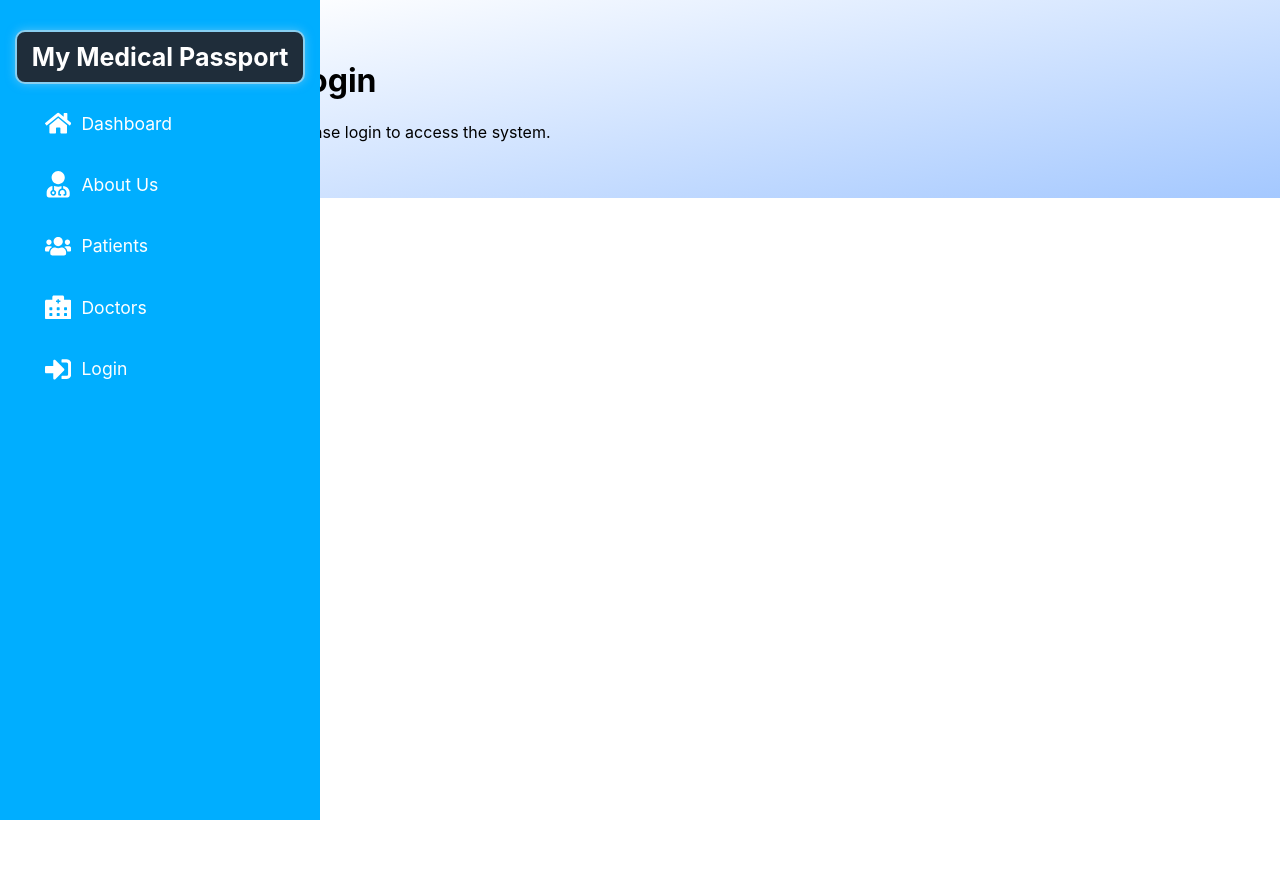
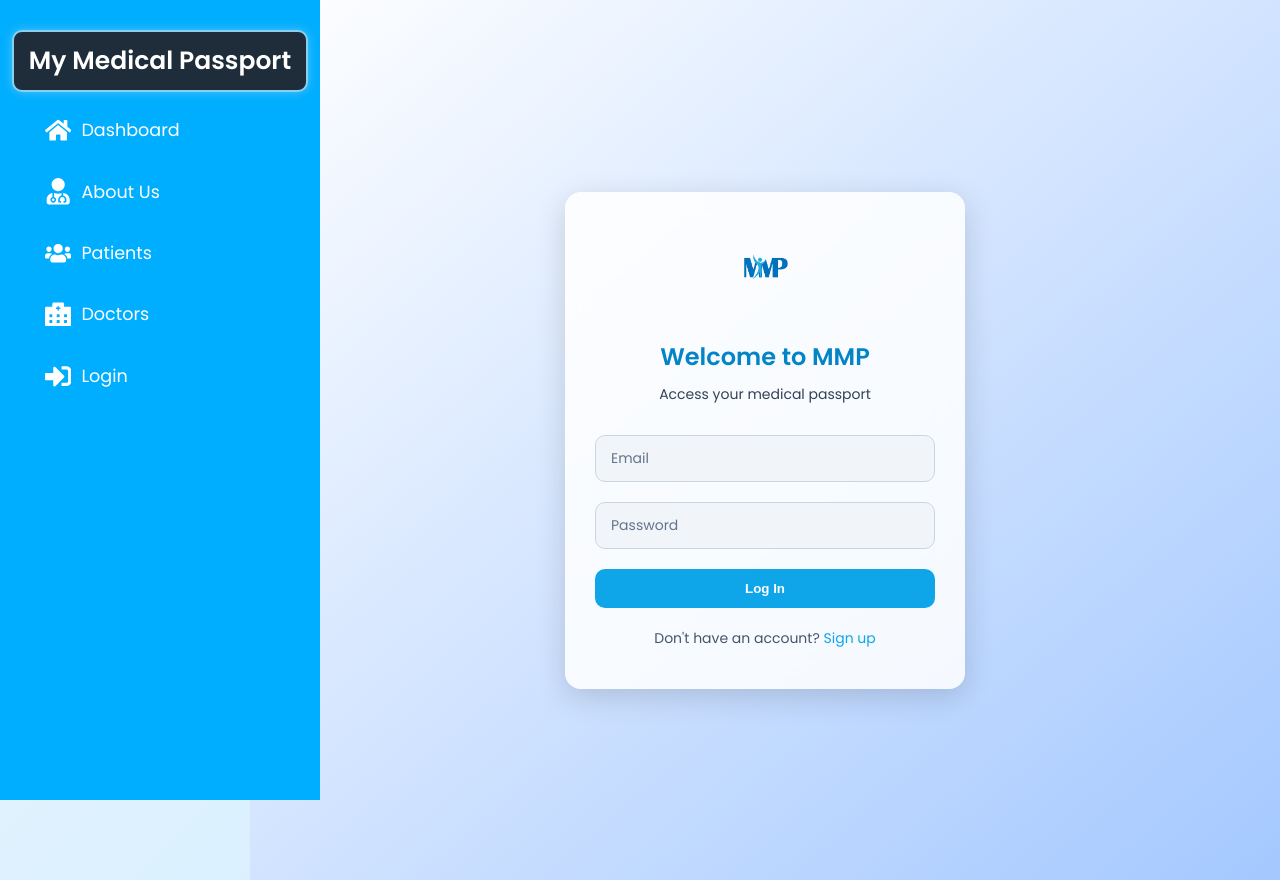
Before and after one commit to Omarelnoamy/health-connect, a React (Create React App) app in the folder frontend/: page /login in a window 1280 px wide. Before the commit the page ends 800 px from the top, so only its background shows below. Built offline with nearby package versions, Linux system fonts and the light colour scheme.

Commit message:
Add files via upload

```diff
--- /dev/null
+++ b/frontend/src/pages/Login.css
@@ -0,0 +1,148 @@
+@import url("https://fonts.googleapis.com/css2?family=Poppins:wght@400;600&display=swap");
+
+* {
+  box-sizing: border-box;
+  margin: 0;
+  padding: 0;
+}
+
+body,
+html {
+  height: 100%;
+  font-family: "Poppins", sans-serif;
+  background: linear-gradient(135deg, #e0f2fe, #bae6fd);
+}
+
+.login-wrapper {
+  display: flex;
+  justify-content: center;
+  align-items: center;
+  min-height: 100vh;
+  padding: 20px;
+}
+
+.login-card {
+  background: rgba(255, 255, 255, 0.85);
+  backdrop-filter: blur(12px);
+  padding: 40px 30px;
+  border-radius: 16px;
+  box-shadow: 0 8px 30px rgba(0, 0, 0, 0.15);
+  width: 100%;
+  max-width: 400px;
+  text-align: center;
+  animation: fadeUp 0.6s ease-out;
+}
+
+@keyframes fadeUp {
+  from {
+    opacity: 0;
+    transform: translateY(20px);
+  }
+  to {
+    opacity: 1;
+    transform: translateY(0);
+  }
+}
+
+.login-logo {
+  width: 80px;
+  margin-bottom: 20px;
+}
+
+.login-heading {
+  font-size: 24px;
+  color: #0284c7;
+  margin-bottom: 10px;
+}
+
+.login-sub {
+  font-size: 14px;
+  color: #334155;
+  margin-bottom: 30px;
+}
+
+.login-form {
+  display: flex;
+  flex-direction: column;
+  gap: 20px;
+}
+
+.form-group {
+  position: relative;
+}
+
+.form-group input {
+  width: 100%;
+  padding: 14px 12px;
+  font-size: 15px;
+  border: 1px solid #cbd5e1;
+  border-radius: 10px;
+  background: #f1f5f9;
+  outline: none;
+}
+
+.form-group label {
+  position: absolute;
+  top: 50%;
+  left: 12px;
+  transform: translateY(-50%);
+  font-size: 14px;
+  color: #64748b;
+  pointer-events: none;
+  transition: 0.2s ease all;
+  background-color: #f1f5f9;
+  padding: 0 4px;
+}
+
+.form-group input:focus + label,
+.form-group input:not(:placeholder-shown) + label {
+  top: -8px;
+  left: 10px;
+  font-size: 12px;
+  color: #0ea5e9;
+}
+
+.login-btn {
+  background-color: #0ea5e9;
+  color: white;
+  padding: 12px;
+  border: none;
+  border-radius: 10px;
+  font-weight: 600;
+  cursor: pointer;
+  transition: background-color 0.3s ease;
+}
+
+.login-btn:hover {
+  background-color: #0284c7;
+}
+
+.login-footer {
+  margin-top: 20px;
+  font-size: 14px;
+  color: #475569;
+}
+
+.login-footer a {
+  color: #0ea5e9;
+  text-decoration: none;
+}
+
+.login-footer a:hover {
+  text-decoration: underline;
+}
+
+/* Mobile tweaks */
+@media (max-width: 500px) {
+  .login-card {
+    padding: 30px 20px;
+  }
+
+  .login-heading {
+    font-size: 20px;
+  }
+
+  .login-btn {
+    font-size: 14px;
+  }
+}
--- a/frontend/src/pages/Login.jsx
+++ b/frontend/src/pages/Login.jsx
@@ -1,13 +1,54 @@
-import React from "react";
+import React, { useState } from "react";
+import "./Login.css";
+import logo from "../assets/MMP2.png";
 
-function Login() {
+export default function Login() {
+  const [form, setForm] = useState({ email: "", password: "" });
+
+  const handleChange = (e) =>
+    setForm({ ...form, [e.target.name]: e.target.value });
+
+  const handleSubmit = (e) => {
+    e.preventDefault();
+    console.log("Login data:", form);
+    // Add login logic here
+  };
+
   return (
-    <div className="login-page">
-      <h1>Login</h1>
-      <p>Please login to access the system.</p>
-      {/* Add your login form here */}
+    <div className="login-wrapper">
+      <div className="login-card">
+        <img src={logo} alt="MMP Logo" className="login-logo" />
+        <h2 className="login-heading">Welcome to MMP</h2>
+        <p className="login-sub">Access your medical passport</p>
+        <form onSubmit={handleSubmit} className="login-form">
+          <div className="form-group">
+            <input
+              type="email"
+              name="email"
+              required
+              onChange={handleChange}
+              placeholder=" "
+            />
+            <label>Email</label>
+          </div>
+          <div className="form-group">
+            <input
+              type="password"
+              name="password"
+              required
+              onChange={handleChange}
+              placeholder=" "
+            />
+            <label>Password</label>
+          </div>
+          <button type="submit" className="login-btn">
+            Log In
+          </button>
+        </form>
+        <p className="login-footer">
+          Don't have an account? <a href="/register">Sign up</a>
+        </p>
+      </div>
     </div>
   );
 }
-
-export default Login;
```
